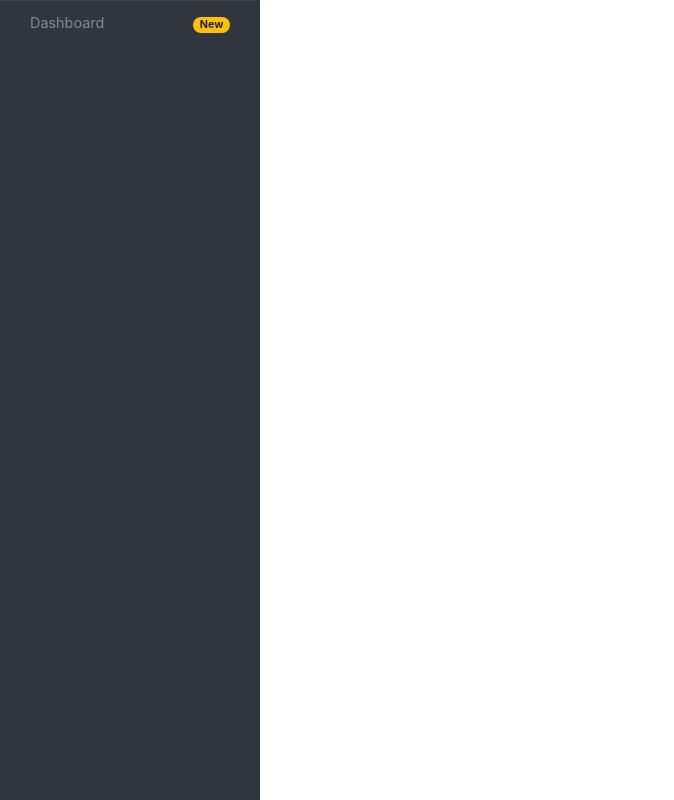
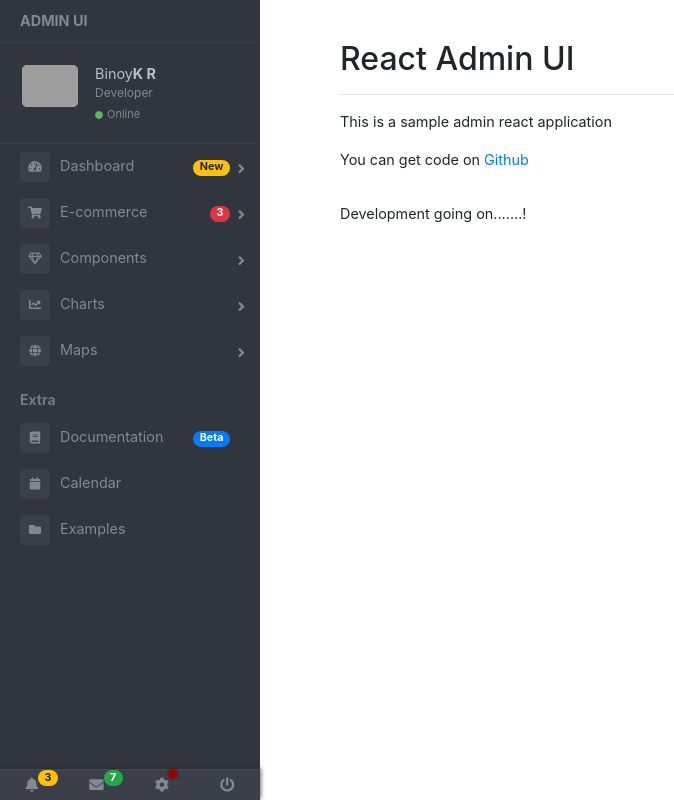
Before and after one commit to binoykr/react-admin-ui, a React (Create React App) app: page / in a window 1280 px wide. Shown: the whole page, without its empty margins (0-674 px from the left). Built offline with nearby package versions, Linux system fonts and the light colour scheme; grey boxes are pictures that could not be loaded; a web font is replaced by a local one.

Commit message:
Added dashboard menus and main page

```diff
--- a/package.json
+++ b/package.json
@@ -28,5 +28,6 @@
       "last 1 firefox version",
       "last 1 safari version"
     ]
-  }
+  },
+  "devDependencies": {}
 }
--- a/public/index.html
+++ b/public/index.html
@@ -17,6 +17,8 @@
     <link rel="manifest" href="%PUBLIC_URL%/manifest.json" />
 
     <!-- Bootstrap CSS -->
+
+    <link href="https://use.fontawesome.com/releases/v5.0.6/css/all.css" rel="stylesheet">
     <link rel="stylesheet" href="https://maxcdn.bootstrapcdn.com/bootstrap/4.0.0/css/bootstrap.min.css" integrity="sha384-Gn5384xqQ1aoWXA+058RXPxPg6fy4IWvTNh0E263XmFcJlSAwiGgFAW/dAiS6JXm" crossorigin="anonymous">
 
     <!--
@@ -28,7 +30,7 @@
       work correctly both with client-side routing and a non-root public URL.
       Learn how to configure a non-root public URL by running `npm run build`.
     -->
-    <title>My App</title>
+    <title>Admin UI</title>
   </head>
   <body>
     <div  id="root" class="root"></div>
--- a/src/dashboard/Dashboard.js
+++ b/src/dashboard/Dashboard.js
@@ -6,6 +6,31 @@ class Dashboard extends React.Component {
     return (
       <div class="page-wrapper chiller-theme toggled">
         <nav id="sidebar" class="sidebar-wrapper">
+          <div class="sidebar-content">
+
+            <div class="sidebar-brand">
+              <a href="#">Admin UI</a>
+              {/* <div id="close-sidebar">
+                <i class="fas fa-times"></i>
+              </div> */}
+            </div>
+
+            <div class="sidebar-header">
+              <div class="user-pic">
+                <img class="img-responsive img-rounded" src="https://raw.githubusercontent.com/azouaoui-med/pro-sidebar-template/gh-pages/src/img/user.jpg"
+                  alt="User picture" />
+              </div>
+              <div class="user-info">
+                <span class="user-name">Binoy
+            <strong>K R</strong>
+                </span>
+                <span class="user-role">Developer</span>
+                <span class="user-status">
+                  <i class="fa fa-circle"></i>
+                  <span>Online</span>
+                </span>
+              </div>
+            </div>
 
             <div class="sidebar-menu">
               <ul>
@@ -17,10 +42,181 @@ class Dashboard extends React.Component {
                     <span>Dashboard</span>
                     <span class="badge badge-pill badge-warning">New</span>
                   </a>
+
+                  <div class="sidebar-submenu">
+                    <ul>
+                      <li>
+                        <a href="#">Dashboard 1
+                    <span class="badge badge-pill badge-success">Pro</span>
+                        </a>
+                      </li>
+                      <li>
+                        <a href="#">Dashboard 2</a>
+                      </li>
+                      <li>
+                        <a href="#">Dashboard 3</a>
                       </li>
                     </ul>
                   </div>
+                </li>
+
+                <li class="sidebar-dropdown">
+                  <a href="#">
+                    <i class="fa fa-shopping-cart"></i>
+                    <span>E-commerce</span>
+                    <span class="badge badge-pill badge-danger">3</span>
+                  </a>
+                  <div class="sidebar-submenu">
+                    <ul>
+                      <li>
+                        <a href="#">Products
+
+                  </a>
+                      </li>
+                      <li>
+                        <a href="#">Orders</a>
+                      </li>
+                      <li>
+                        <a href="#">Credit cart</a>
+                      </li>
+                    </ul>
+                  </div>
+                </li>
+
+                <li class="sidebar-dropdown">
+                  <a href="#">
+                    <i class="far fa-gem"></i>
+                    <span>Components</span>
+                  </a>
+                  <div class="sidebar-submenu">
+                    <ul>
+                      <li>
+                        <a href="#">General</a>
+                      </li>
+                      <li>
+                        <a href="#">Panels</a>
+                      </li>
+                      <li>
+                        <a href="#">Tables</a>
+                      </li>
+                      <li>
+                        <a href="#">Icons</a>
+                      </li>
+                      <li>
+                        <a href="#">Forms</a>
+                      </li>
+                    </ul>
+                  </div>
+                </li>
+
+                <li class="sidebar-dropdown">
+                  <a href="#">
+                    <i class="fa fa-chart-line"></i>
+                    <span>Charts</span>
+                  </a>
+                  <div class="sidebar-submenu">
+                    <ul>
+                      <li>
+                        <a href="#">Pie chart</a>
+                      </li>
+                      <li>
+                        <a href="#">Line chart</a>
+                      </li>
+                      <li>
+                        <a href="#">Bar chart</a>
+                      </li>
+                      <li>
+                        <a href="#">Histogram</a>
+                      </li>
+                    </ul>
+                  </div>
+                </li>
+
+
+                <li class="sidebar-dropdown">
+                  <a href="#">
+                    <i class="fa fa-globe"></i>
+                    <span>Maps</span>
+                  </a>
+                  <div class="sidebar-submenu">
+                    <ul>
+                      <li>
+                        <a href="#">Google maps</a>
+                      </li>
+                      <li>
+                        <a href="#">Open street map</a>
+                      </li>
+                    </ul>
+                  </div>
+                </li>
+
+                <li class="header-menu">
+                  <span>Extra</span>
+                </li>
+                <li>
+                  <a href="#">
+                    <i class="fa fa-book"></i>
+                    <span>Documentation</span>
+                    <span class="badge badge-pill badge-primary">Beta</span>
+                  </a>
+                </li>
+                <li>
+                  <a href="#">
+                    <i class="fa fa-calendar"></i>
+                    <span>Calendar</span>
+                  </a>
+                </li>
+                <li>
+                  <a href="#">
+                    <i class="fa fa-folder"></i>
+                    <span>Examples</span>
+                  </a>
+                </li>
+              </ul>
+            </div>
+          </div>
+
+          <div class="sidebar-footer">
+            <a href="#">
+              <i class="fa fa-bell"></i>
+              <span class="badge badge-pill badge-warning notification">3</span>
+            </a>
+            <a href="#">
+              <i class="fa fa-envelope"></i>
+              <span class="badge badge-pill badge-success notification">7</span>
+            </a>
+            <a href="#">
+              <i class="fa fa-cog"></i>
+              <span class="badge-sonar"></span>
+            </a>
+            <a href="#">
+              <i class="fa fa-power-off"></i>
+            </a>
+          </div>
+
+
         </nav>
+
+        <main class="page-content">
+          <div class="container-fluid">
+
+            <h2>React Admin UI</h2>
+            <hr />
+            <div class="row">
+              <div class="form-group col-md-12">
+                <p>This is a sample admin react application </p>
+                <p> You can get code on <a href="https://github.com/binoykr/react-admin-ui" target="_blank">
+                  Github</a></p>
+              </div>
+              <div class="form-group col-md-12">
+                Development going on.......!
+              </div>
+            </div>
+
+          </div>
+
+        </main>
+
       </div >
     );
   }
```
Also changed, not shown: public/imgs/user.jpg (added), 1 other file (tests, documents, lock files or other folders). Lines whose indentation alone changed are shown as unchanged.
